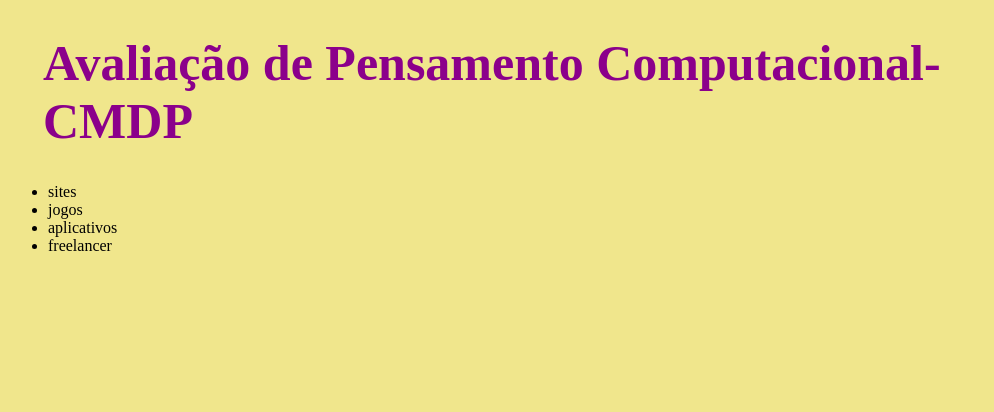
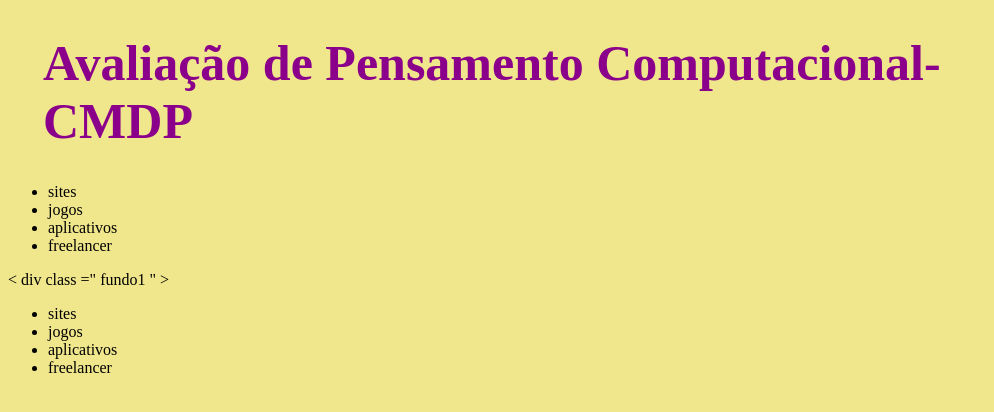
Before and after one commit to professorclaudinei/Prova-de-Pensamento, a plain HTML site: page index.html in a window 1280 px wide. Shown: the whole page, without its empty margins (0-994 px from the left). Drawn offline with Linux system fonts and the light colour scheme.

Commit message:
Update index.html

```diff
--- a/index.html
+++ b/index.html
@@ -18,5 +18,13 @@
             <li class="itens">freelancer</li>
         </ul>
         </div>
+         < div  class =" fundo1 " >
+              <ul>
+            <li class="itens">sites</li>
+            <li class="itens">jogos</li>
+            <li class="itens">aplicativos</li>
+            <li class="itens">freelancer</li>
+        </ul>
+         </ div >
     </body>
 </html>
```
